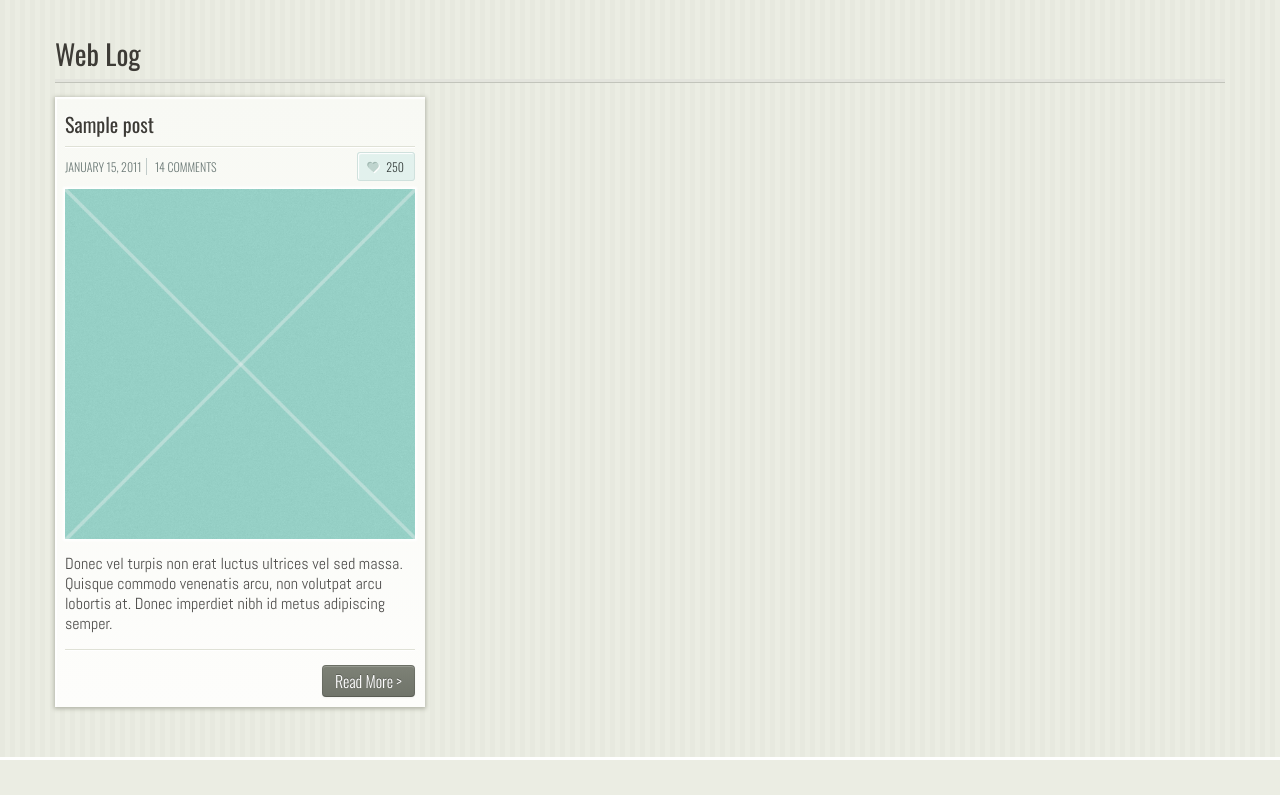
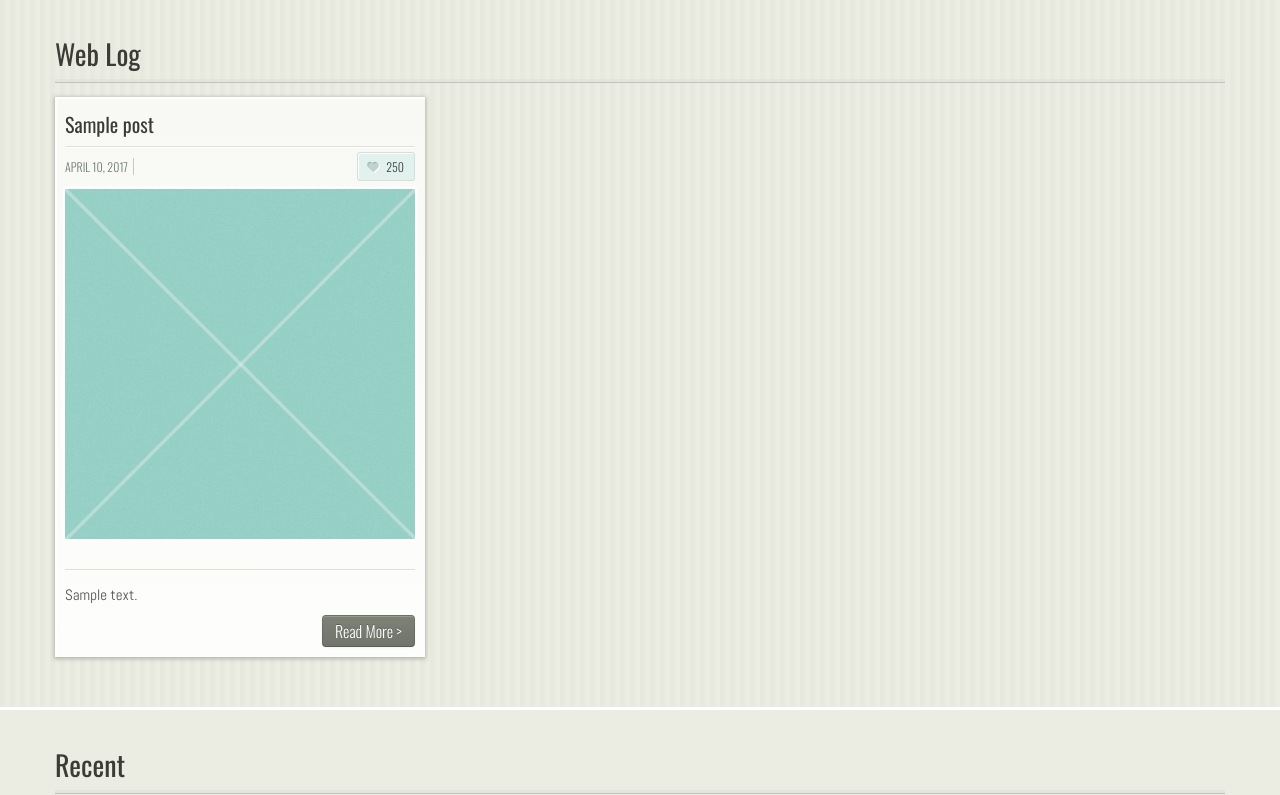
Before and after one commit to RobertaBtt/venera, a WordPress theme: template index.php in a window 1280 px wide. Shown: the part 633-1428 px from the top of the page. Run offline with PHP 8.4 and a stand-in for WordPress, Linux system fonts and the light colour scheme; the site name, menu and one post (Sample post) are stand-ins, and other content is empty.

Commit message:
Modifica al from blog

```diff
--- a/from_blog.php
+++ b/from_blog.php
@@ -25,8 +25,12 @@
                     </h5>
                     <div class='post-info clearfix'>
                       <div class='pull-left'>
-                        <span class='post-date'>January 15, 2011</span>
-                        <a href="<?php printf( '%s',esc_url( get_permalink() )) ?>" class="post-comments">14 Comments</a>
+
+                        <span class='post-date'>
+                            <?php the_date('F d, Y');
+                            ?>
+                        <a href="<?php printf( '%s',esc_url( get_permalink() )) ?>" class="post-comments">
+                            <?php comments_number( '', '1 comment', '% comment' ); ?></a>
                       </div>
                       <div class='pull-right'>
                         <a href="#" class="post-like"><i class='icon-heart'></i>
@@ -35,7 +39,8 @@
                       </div>
                     </div>
                     <img alt="Photo-card-big-1" class="post-image" src="<?php echo get_template_directory_uri(); ?>/assets/images/test-square.png" />
-                    <p class='post-content separated'>Donec vel turpis non erat luctus ultrices vel sed massa. Quisque commodo venenatis arcu, non volutpat arcu lobortis at. Donec imperdiet nibh id metus adipiscing semper.</p>
+                    <p class='post-content separated'>
+                        <?php the_excerpt();?></p>
                     <a href="<?php printf( '%s',esc_url( get_permalink() )) ?>" class="btn btn-primary btn-extra pull-right">Read More &gt;</a>
                   </div>
                 </div>
```
